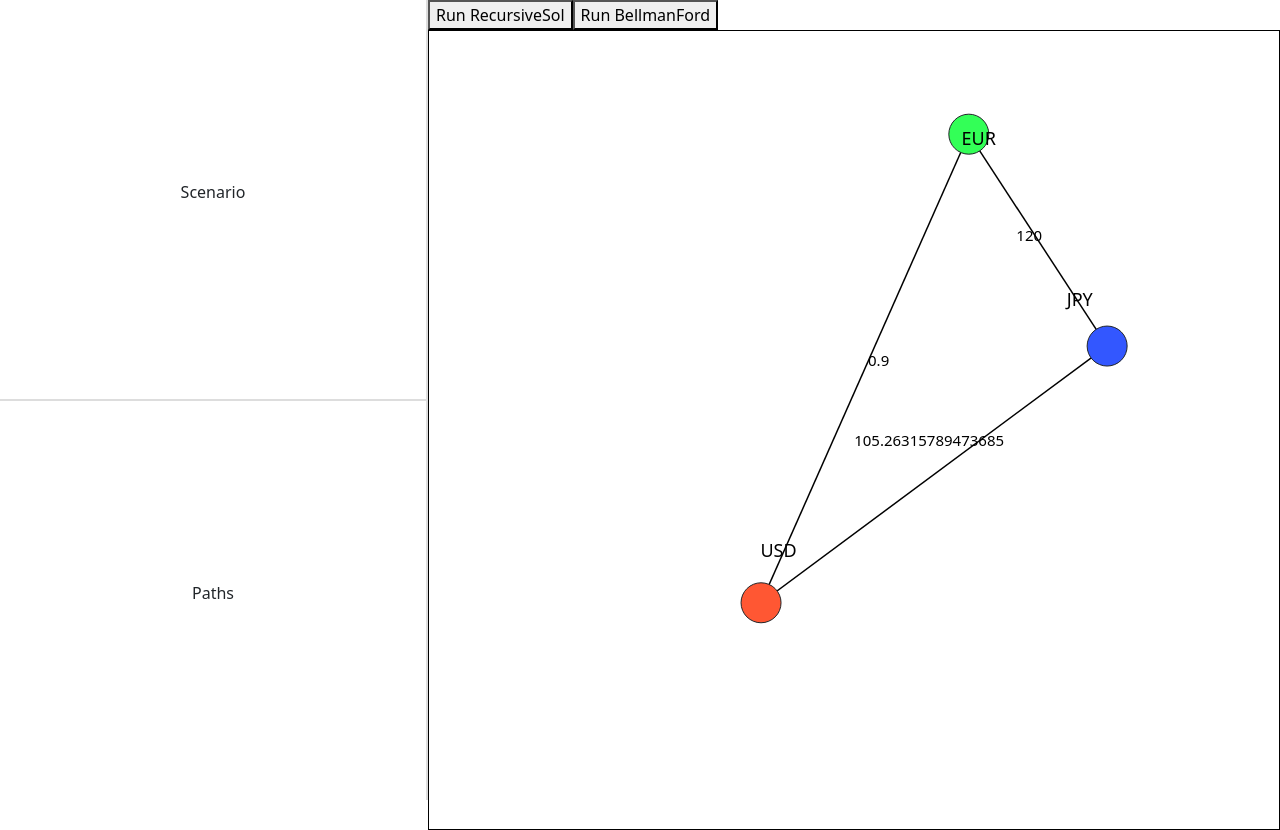
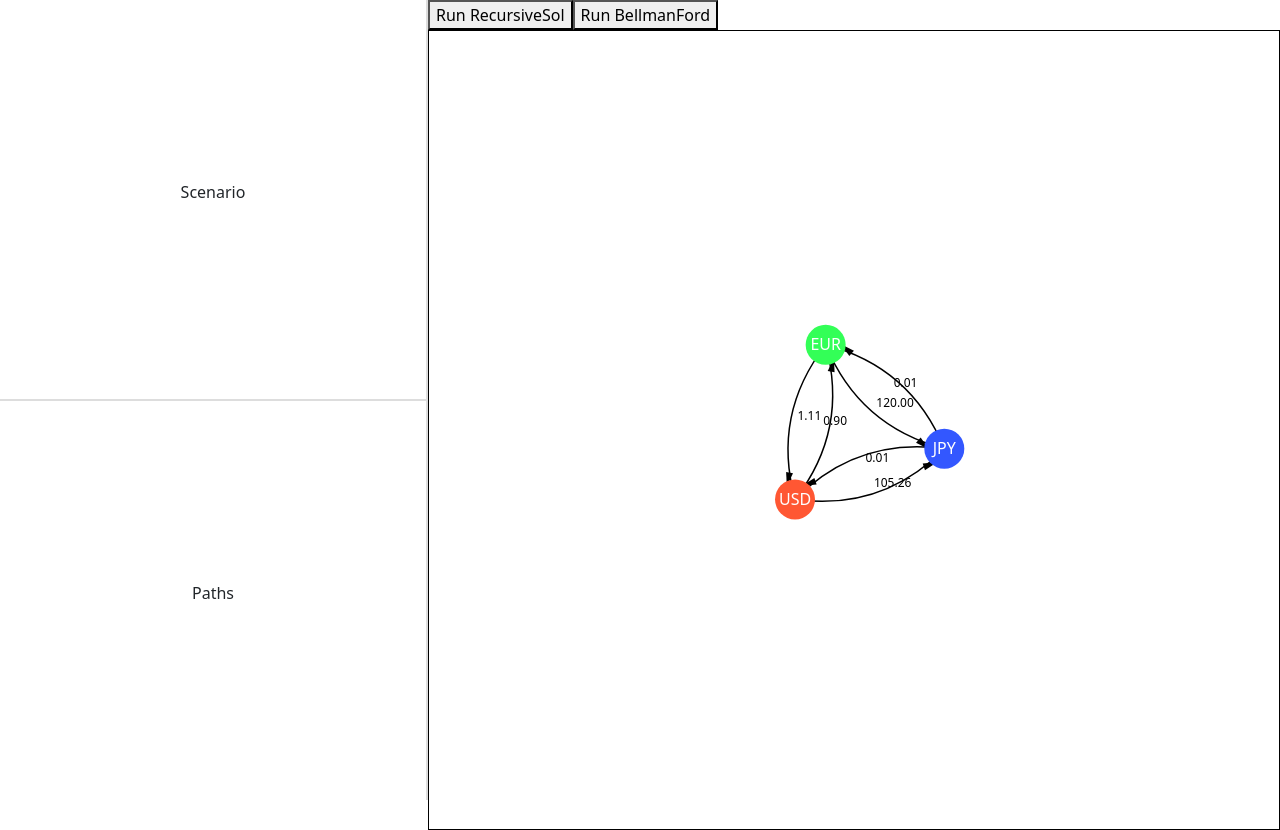
Before and after one commit to PabloTabilo/forex-market-opportunities, a React (Vite) app: page / in a window 1280 px wide. Built offline with nearby package versions, Linux system fonts and the light colour scheme.

Commit message:
feat: change architecture solution and add arrows for graph

```diff
--- a/src/components/GraphView.tsx
+++ b/src/components/GraphView.tsx
@@ -1,118 +1,194 @@
 import * as d3 from "d3";
-import React, {useEffect, useRef} from "react";
-import { Node, Edge } from "../models/GraphModel";
+import React, { useEffect, useRef } from "react";
 
+interface Node {
+  id: number;
+  x: number;
+  y: number;
+  label: string;
+  color: string;
+}
 
+interface Edge {
+  source: Node;
+  target: Node;
+  weight: number;
+}
 
 interface GraphViewProps {
   nodes: Node[];
   edges: Edge[];
-  onNodeClick: (nodeId: number) => void;
   width: number;
   height: number;
-  mousePosition: { x: number; y: number };
 }
 
-const GraphView: React.FC<GraphViewProps> = ({ nodes, edges, onNodeClick, width, height, mousePosition }) => {
-  const nodeRadius = 20;
+const GraphView: React.FC<GraphViewProps> = ({ nodes, edges, width, height }) => {
   const svgRef = useRef<SVGSVGElement>(null);
 
   useEffect(() => {
     if (!svgRef.current) return;
 
-    // Initialize the simulation with collision detection
-    const simulation = d3
-      .forceSimulation(nodes)
-      .force("charge", d3.forceManyBody().strength(-100))
+    const svg = d3.select(svgRef.current);
+
+    // Clear existing elements
+    svg.selectAll("*").remove();
+
+    // Initialize the simulation
+    const simulation = d3.forceSimulation(nodes)
       .force(
-        "collision",
-        d3.forceCollide().radius(() => nodeRadius)
+        "link",
+        d3.forceLink(edges)
+          .id((d: any) => d.id)
+          .distance(150)
       )
-      .on("tick", () => {
-        d3.select(svgRef.current)
-          .selectAll("circle")
-          .data(nodes)
-          .attr("cx", (d) => d.x)
-          .attr("cy", (d) => d.y);
+      .force("charge", d3.forceManyBody().strength(-300))
+      .force("center", d3.forceCenter(width / 2, height / 2))
+      .on("tick", ticked);
 
-        d3.select(svgRef.current)
-          .selectAll("line")
-          .data(edges)
-          .attr("x1", (d) => nodes.find((n) => n.id === d.source)?.x || 0)
-          .attr("y1", (d) => nodes.find((n) => n.id === d.source)?.y || 0)
-          .attr("x2", (d) => nodes.find((n) => n.id === d.target)?.x || 0)
-          .attr("y2", (d) => nodes.find((n) => n.id === d.target)?.y || 0);
+    // Draw edges as curved paths
+    const link = svg
+      .selectAll(".link")
+      .data(edges)
+      .enter()
+      .append("g")
+      .attr("class", "link");
+
+    // Add curved paths for edges
+    const path = link
+      .append("path")
+      .attr("stroke", "black")
+      .attr("stroke-width", 1.5)
+      .attr("fill", "none");
+
+    // Add arrowheads as polygons along the curve
+    const arrow = link
+      .append("polygon")
+      .attr("fill", "black");
+
+    // Add edge labels
+    const linkLabels = svg
+      .selectAll(".link-label")
+      .data(edges)
+      .enter()
+      .append("text")
+      .attr("class", "link-label")
+      .attr("font-size", "12px")
+      .attr("fill", "black")
+      .text((d: any) => d.weight.toFixed(2));
+
+    // Draw nodes
+    const node = svg
+      .selectAll(".node")
+      .data(nodes)
+      .enter()
+      .append("g")
+      .attr("class", "node")
+      .call(
+        d3.drag()
+          .on("start", dragStarted)
+          .on("drag", dragged)
+          .on("end", dragEnded)
+      );
+
+    node.append("circle").attr("r", 20).attr("fill", (d: any) => d.color);
+
+    node
+      .append("text")
+      .attr("dy", ".35em")
+      .attr("text-anchor", "middle")
+      .attr("fill", "white")
+      .text((d: any) => d.label);
+
+    // Tick function for simulation
+    function ticked() {
+      path.attr("d", (d: any) => {
+        const dx = d.target.x - d.source.x;
+        const dy = d.target.y - d.source.y;
+        const dr = Math.sqrt(dx * dx + dy * dy) * 0.5; // Curvature
+
+        // Create a quadratic Bezier curve
+        return `
+          M${d.source.x},${d.source.y}
+          Q${d.source.x + dx / 2 - dy / 4},${d.source.y + dy / 2 + dx / 4}
+          ${d.target.x},${d.target.y}
+        `;
       });
 
+      arrow.attr("points", (d: any) => {
+        const dx = d.target.x - d.source.x;
+        const dy = d.target.y - d.source.y;
+
+        // Calculate control point for the curve
+        const cx = d.source.x + dx / 2 - dy / 4;
+        const cy = d.source.y + dy / 2 + dx / 4;
+
+        // Position arrow closer to the target (85% of the way)
+        const arrowT = 0.84; // Adjust percentage to bring arrow closer
+        const mx = (1 - arrowT) * (1 - arrowT) * d.source.x + 2 * (1 - arrowT) * arrowT * cx + arrowT * arrowT * d.target.x;
+        const my = (1 - arrowT) * (1 - arrowT) * d.source.y + 2 * (1 - arrowT) * arrowT * cy + arrowT * arrowT * d.target.y;
+
+        // Normalize the direction vector at the midpoint
+        const length = Math.sqrt(dx * dx + dy * dy);
+        const nx = dx / length;
+        const ny = dy / length;
+
+        // Arrowhead size
+        const arrowLength = 14;
+        const arrowWidth = 7;
+
+        // Calculate arrowhead points
+        const tipX = mx + nx * arrowLength; // Arrow tip
+        const tipY = my + ny * arrowLength;
+        const leftX = tipX - nx * arrowLength + ny * arrowWidth / 2;
+        const leftY = tipY - ny * arrowLength - nx * arrowWidth / 2;
+        const rightX = tipX - nx * arrowLength - ny * arrowWidth / 2;
+        const rightY = tipY - ny * arrowLength + nx * arrowWidth / 2;
+
+        return `${tipX},${tipY} ${leftX},${leftY} ${rightX},${rightY}`;
+      });
+
+
+      linkLabels
+        .attr("x", (d: any) => {
+          const dx = d.target.x - d.source.x;
+          const dy = d.target.y - d.source.y;
+          const cx = d.source.x + dx / 2 - dy / 4;
+          const cy = d.source.y + dy / 2 + dx / 4;
+          return (d.source.x + cx + d.target.x) / 3; // Average of points for label
+        })
+        .attr("y", (d: any) => {
+          const dx = d.target.x - d.source.x;
+          const dy = d.target.y - d.source.y;
+          const cx = d.source.x + dx / 2 - dy / 4;
+          const cy = d.source.y + dy / 2 + dx / 4;
+          return (d.source.y + cy + d.target.y) / 3; // Average of points for label
+        });
+
+      node.attr("transform", (d: any) => `translate(${d.x},${d.y})`);
+    }
+
+    // Drag event handlers
+    function dragStarted(event: any, d: any) {
+      if (!event.active) simulation.alphaTarget(0.3).restart();
+      d.fx = d.x;
+      d.fy = d.y;
+    }
+
+    function dragged(event: any, d: any) {
+      d.fx = event.x;
+      d.fy = event.y;
+    }
+
+    function dragEnded(event: any, d: any) {
+      if (!event.active) simulation.alphaTarget(0);
+      d.fx = null;
+      d.fy = null;
+    }
+
     return () => simulation.stop();
-  }, [nodes, edges]);
+  }, [nodes, edges, width, height]);
 
-  return (
-    <svg
-    ref={svgRef}
-    width={width}
-    height={height}
-    style={{ border: "1px solid black" }}>
-      {/* Render edges */}
-      <g>
-        {edges.map((edge, i) => {
-          const source = nodes.find((node) => node.id === edge.source);
-          const target = nodes.find((node) => node.id === edge.target);
-          const formattedLabel = edge.weight;
-          return (
-            source &&
-            target && (
-              <g key={i}>
-                <line
-                  x1={source.x}
-                  y1={source.y}
-                  x2={target.x}
-                  y2={target.y}
-                  stroke="black"
-                  strokeWidth="1.5"
-                />
-                {/* Edge label */}
-                <text
-                  x={(source.x + target.x) / 2}
-                  y={(source.y + target.y) / 2 - 10}
-                  textAnchor="middle"
-                  fontSize="15px"
-                  fill="black"
-                >
-                  {formattedLabel}
-                </text>
-              </g>
-            )
-          );
-        })}
-      </g>
-      {/* Render nodes */}
-      <g>
-        {nodes.map((node) => (
-          <g key={node.id}>
-            <circle
-              cx={node.x}
-              cy={node.y}
-              r={nodeRadius}
-              fill={node.color}
-              stroke="currentColor"
-              onClick={() => onNodeClick(node.id)}
-            />
-            {/* Node label */}
-            <text
-              x={node.x}
-              y={node.y - nodeRadius - 5}
-              textAnchor="middle"
-              fontSize="18px"
-              fill="black"
-            >
-              {node.label}
-            </text>
-          </g>
-        ))}
-      </g>
-    </svg>
-  );
+  return <svg ref={svgRef} width={width} height={height} style={{ border: "1px solid black" }}></svg>;
 };
 
 export default GraphView;
--- a/src/controllers/GraphController.tsx
+++ b/src/controllers/GraphController.tsx
@@ -65,91 +65,34 @@ const GraphController: React.FC<GraphControllerProps> = ({ width, height }) => {
   const [selectedNodes, setSelectedNodes] = useState<number[]>([]);
   const [mousePosition, setMousePosition] = useState({ x: 0, y: 0 });
 
-  const handleNodeClick = (nodeId: number) => {
-    setSelectedNodes((prev) => {
-      const newSelected = [...prev, nodeId];
-      if (newSelected.length === 2) {
-        const [source, target] = newSelected;
-        const label = prompt("Enter exchange rate:") || "";
-        graph.addEdge(source, target, label);
-        setSelectedNodes([]);
-      }
-      return newSelected;
-    });
-  };
-
-  const handleMouseMove = (event: React.MouseEvent) => {
-    const rect = (event.target as SVGSVGElement).getBoundingClientRect();
-    setMousePosition({
-      x: event.clientX - rect.left,
-      y: event.clientY - rect.top,
-    });
-  };
-
   const runSolve = () => {
-    //const adjacencyList = graph.getAdjacencyList();
     const adjacencyMatrix = graph.getAdjacencyMatrix();
     const nodes = graph.getMapNodeid();
-
     console.log(adjacencyMatrix);
     console.log(nodes)
-
     const sol = Solve(adjacencyMatrix, 0);
-
     console.log(sol);
-
-    /*
-    const result = bellmanFord(adjacencyList, graph.nodes.length, 0); // Start from USD (Node 0)
-    if (result.hasNegativeCycle) {
-      console.log("Negative cycles found:");
-      result.paths.forEach((path, index) =>
-        console.log(`Cycle ${index + 1}: ${path.join(" -> ")}`)
-      );
-    } else {
-      console.log("No negative cycles found.");
-    }
-*/
   };
 
   const runBF = () => {
-    //const adjacencyList = graph.getAdjacencyList();
     const adjacencyMatrix = graph.getAdjacencyMatrix();
     const nodes = graph.getMapNodeid();
-
     console.log(adjacencyMatrix);
     console.log(nodes)
-
     const sol = BellmanFord(adjacencyMatrix, 0);
-
     console.log(sol);
-
-    /*
-    const result = bellmanFord(adjacencyList, graph.nodes.length, 0); // Start from USD (Node 0)
-    if (result.hasNegativeCycle) {
-      console.log("Negative cycles found:");
-      result.paths.forEach((path, index) =>
-        console.log(`Cycle ${index + 1}: ${path.join(" -> ")}`)
-      );
-    } else {
-      console.log("No negative cycles found.");
-    }
-*/
   };
 
   return (
     <div>
         <button onClick={runSolve}>Run RecursiveSol</button>
         <button onClick={runBF}>Run BellmanFord</button>
-        <div onMouseMove={handleMouseMove}>
         <GraphView
             nodes={graph.getNodes()}
-            edges={graph.getEdges()}
-            onNodeClick={handleNodeClick}
+            edges={graph.getBidirectionEdges()}
             width={width}
             height={height}
-            mousePosition={mousePosition}
         />
-        </div>
     </div>
   );
 };
--- a/src/models/GraphModel.ts
+++ b/src/models/GraphModel.ts
@@ -39,6 +39,14 @@ export interface Node {
       return this.edges;
     }
 
+    getBidirectionEdges(): Edge[] {
+      let bidirectionalEdges : Edge[] = [];
+      this.edges.forEach((edge) => {
+        bidirectionalEdges.push({source : edge.source, target : edge.target, weight : edge.weight});
+        bidirectionalEdges.push({source : edge.target, target : edge.source, weight : 1.0 / edge.weight});
+      });
+    return bidirectionalEdges;
+    }
 
     getAdjacencyList() : {from : number, to : number, weight : number} [] {
         return this.edges.map((edge) => {
```
